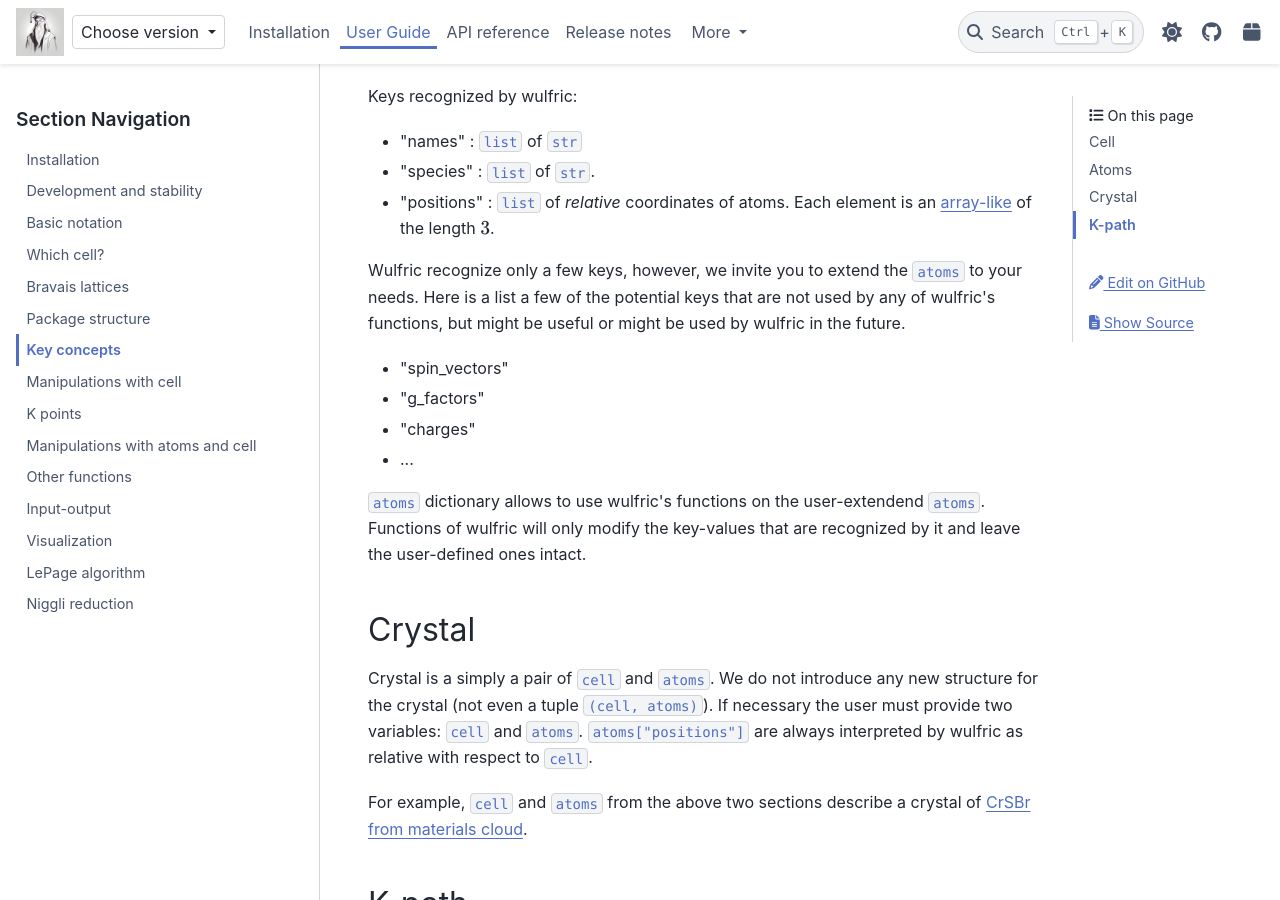
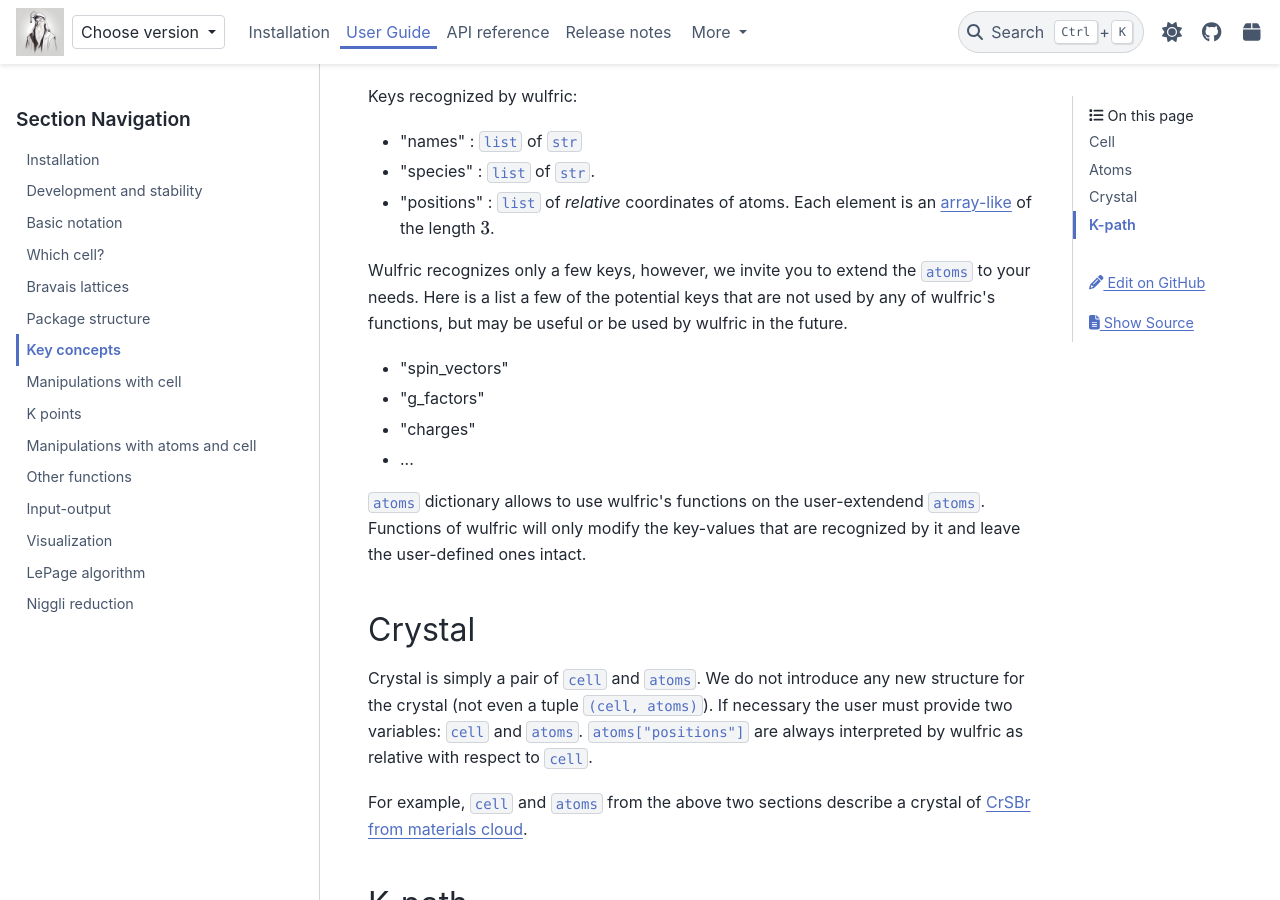
Before and after one commit to adrybakov/wulfric, a Sphinx documentation site: the page built from docs/source/user-guide/usage/key-concepts.rst, in a window 1280 px wide and 900 px high, scrolled down 1604 px. Built offline with Sphinx 7.4.7 and the PyData theme 0.15.4, drawn with Linux system fonts in a browser that asks for light colours; a script that is not in the unit is left out.

Commit message:
Update key-concepts.rst

```diff
--- a/docs/source/user-guide/usage/key-concepts.rst
+++ b/docs/source/user-guide/usage/key-concepts.rst
@@ -91,9 +91,9 @@ Keys recognized by wulfric:
     ``list`` of *relative* coordinates of atoms. Each element is an |array-like|_ of the
     length :math:`3`.
 
-Wulfric recognize only a few keys, however, we invite you to extend the ``atoms``
+Wulfric recognizes only a few keys, however, we invite you to extend the ``atoms``
 to your needs. Here is a list a few of the potential keys that are not used by any of
-wulfric's functions, but might be useful or might be used by wulfric in the future.
+wulfric's functions, but may be useful or be used by wulfric in the future.
 
 
 * "spin_vectors"
@@ -110,7 +110,7 @@ the user-defined ones intact.
 Crystal
 =======
 
-Crystal is a simply a pair of ``cell`` and ``atoms``. We do not introduce any new
+Crystal is simply a pair of ``cell`` and ``atoms``. We do not introduce any new
 structure for the crystal (not even a tuple ``(cell, atoms)``). If necessary the user must
 provide two variables: ``cell`` and ``atoms``. ``atoms["positions"]`` are always
 interpreted by wulfric as relative with respect to ``cell``.
```
